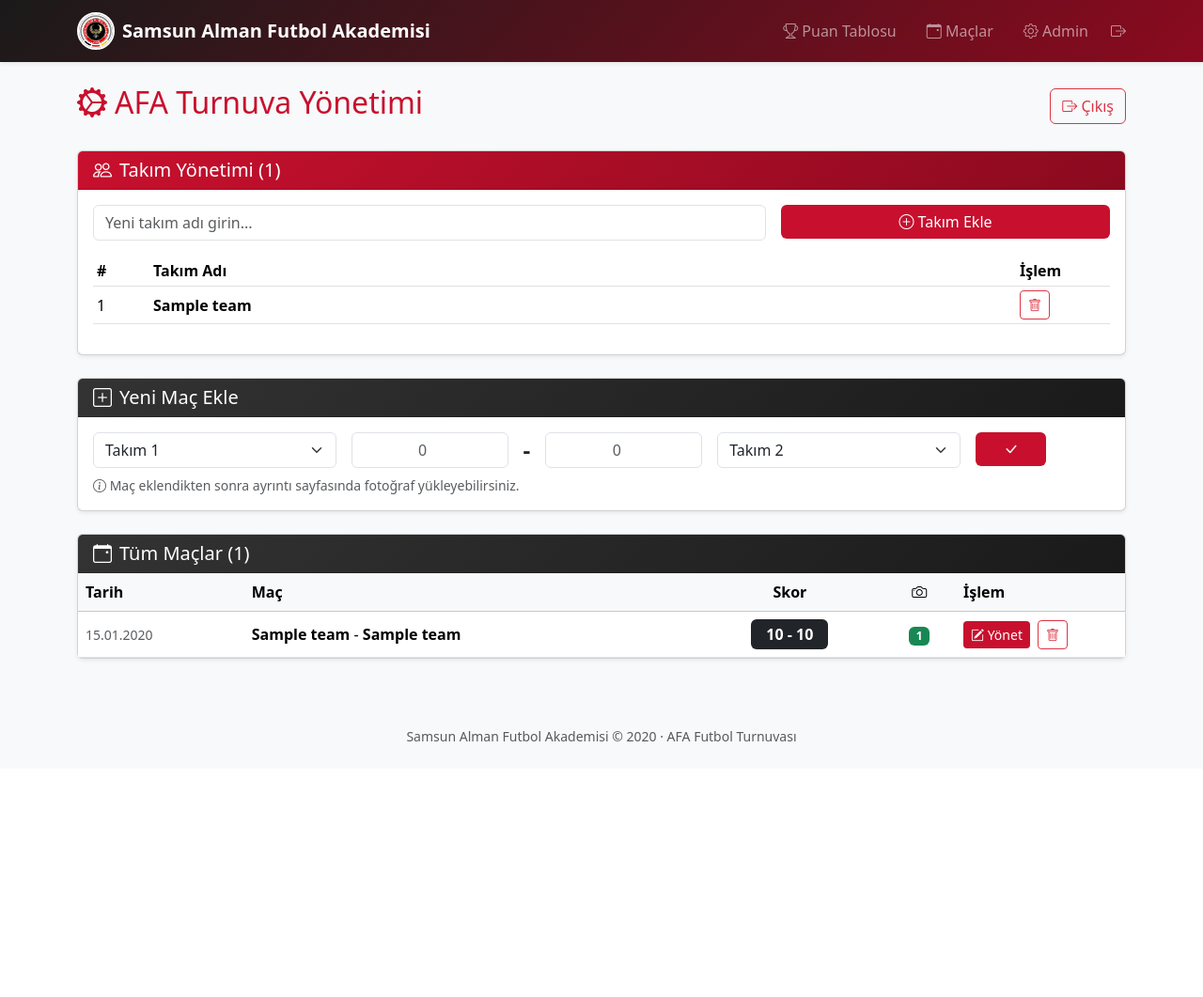
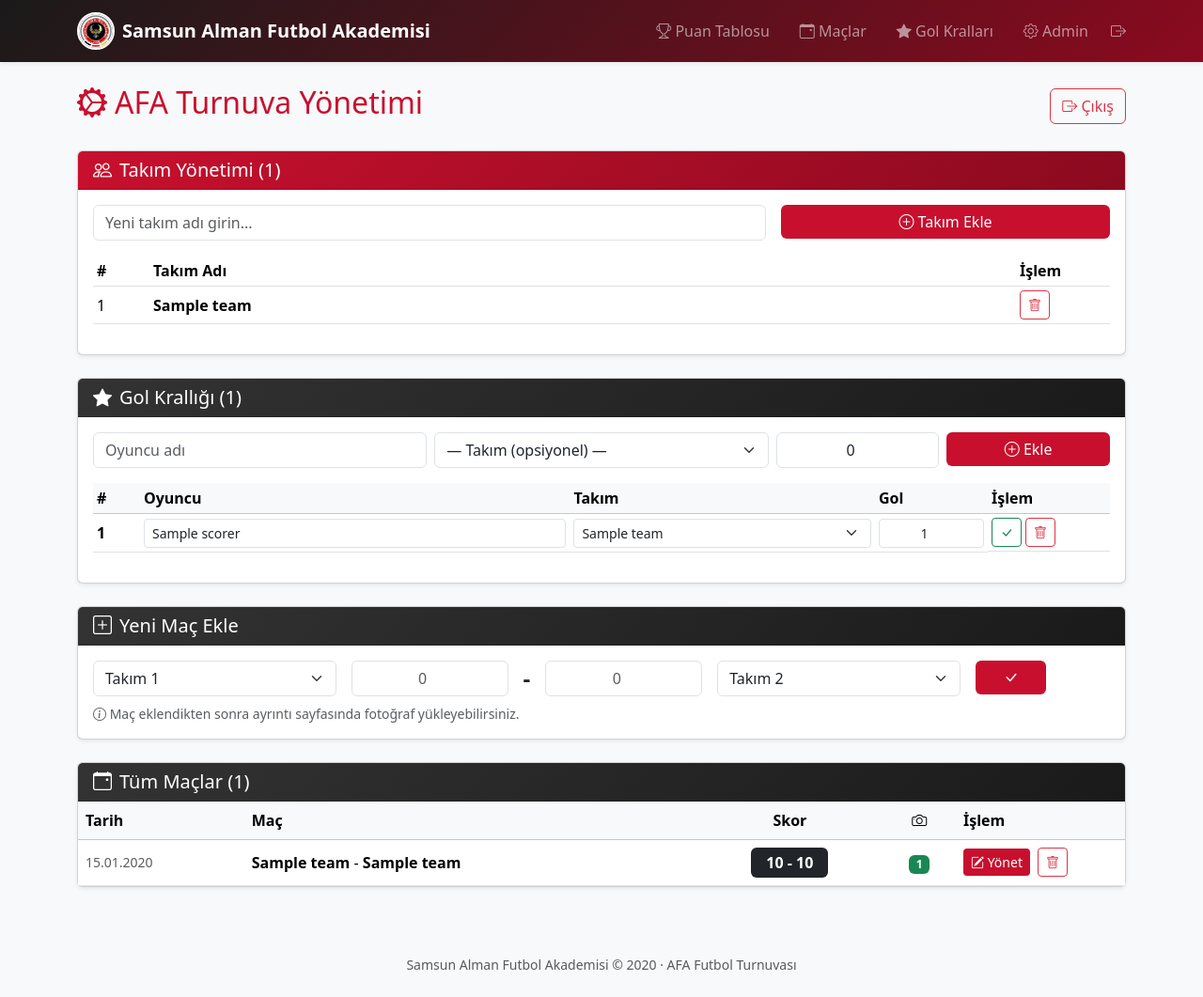
Before and after one commit to omerfarukshn/afa-turnuva, a Flask app: page /admin in a window 1280 px wide. Shown: the whole page at 94% size. Before the commit the page ends 789 px from the top, so only its background shows below. Run offline with Flask 3, Linux system fonts and the light colour scheme; the visitor is signed in with stand-in values (Sample User, id 1); tables that the repository leaves empty hold one stand-in row (values such as "Sample post").

Commit message:
Gol krallari ozelligi + login ipucu kaldirildi + RAM 512MB

```diff
--- a/app.py
+++ b/app.py
@@ -8,7 +8,7 @@
 from werkzeug.utils import secure_filename
 from PIL import Image, ImageOps
 
-from models import db, Team, Match, MatchPhoto, calculate_standings
+from models import db, Team, Match, MatchPhoto, Scorer, calculate_standings
 
 app = Flask(__name__)
 app.config['SECRET_KEY'] = os.environ.get('TFF_SECRET_KEY', 'afa-turnuva-dev-secret')
@@ -132,6 +132,12 @@
     return render_template('match_detail.html', match=match)
 
 
+@app.route('/gol-krallari')
+def top_scorers():
+    scorers = Scorer.query.order_by(Scorer.goals.desc(), Scorer.name.asc()).all()
+    return render_template('scorers.html', scorers=scorers)
+
+
 @app.route('/uploads/<path:filename>')
 def uploaded_file(filename):
     """Serve uploaded images from persistent dir."""
@@ -168,7 +174,55 @@
 def admin():
     teams = Team.query.order_by(Team.name).all()
     matches = Match.query.order_by(Match.date.desc()).all()
-    return render_template('admin.html', teams=teams, matches=matches)
+    scorers = Scorer.query.order_by(Scorer.goals.desc(), Scorer.name.asc()).all()
+    return render_template('admin.html', teams=teams, matches=matches, scorers=scorers)
+
+
+# ---------- Admin: Scorers (gol krallığı) ----------
+
+@app.route('/admin/scorer_add', methods=['POST'])
+@login_required
+def scorer_add():
+    name = request.form.get('name', '').strip()[:100]
+    try:
+        goals = max(0, int(request.form.get('goals') or 0))
+    except (TypeError, ValueError):
+        goals = 0
+    team_id = request.form.get('team_id')
+    team_id = int(team_id) if team_id and team_id.isdigit() else None
+    if not name:
+        flash('Oyuncu adı boş olamaz!')
+        return redirect(url_for('admin'))
+    db.session.add(Scorer(name=name, goals=goals, team_id=team_id))
+    db.session.commit()
+    flash(f'{name} eklendi ({goals} gol).')
+    return redirect(url_for('admin'))
+
+
+@app.route('/admin/scorer_update/<int:scorer_id>', methods=['POST'])
+@login_required
+def scorer_update(scorer_id):
+    s = Scorer.query.get_or_404(scorer_id)
+    s.name = (request.form.get('name', '').strip() or s.name)[:100]
+    try:
+        s.goals = max(0, int(request.form.get('goals') or 0))
+    except (TypeError, ValueError):
+        pass
+    tid = request.form.get('team_id')
+    s.team_id = int(tid) if tid and tid.isdigit() else None
+    db.session.commit()
+    flash('Oyuncu güncellendi.')
+    return redirect(url_for('admin'))
+
+
+@app.route('/admin/scorer_delete/<int:scorer_id>', methods=['POST'])
+@login_required
+def scorer_delete(scorer_id):
+    s = Scorer.query.get_or_404(scorer_id)
+    db.session.delete(s)
+    db.session.commit()
+    flash('Oyuncu silindi.')
+    return redirect(url_for('admin'))
 
 
 @app.route('/admin/team_add', methods=['POST'])
--- a/fly.toml
+++ b/fly.toml
@@ -20,4 +20,4 @@
 [[vm]]
   cpu_kind = "shared"
   cpus = 1
-  memory_mb = 256
+  memory_mb = 512
--- a/templates/admin.html
+++ b/templates/admin.html
@@ -58,6 +58,89 @@
                 </tbody>
             </table>
         </div>
+    </div>
+</div>
+
+<!-- Gol Krallığı -->
+<div class="card shadow-sm mb-4">
+    <div class="card-header afa-header-dark text-white">
+        <h5 class="mb-0"><i class="bi bi-star-fill me-2"></i>Gol Krallığı ({{ scorers|length }})</h5>
+    </div>
+    <div class="card-body">
+        <form method="POST" action="{{ url_for('scorer_add') }}" class="row g-2 mb-3">
+            <div class="col-md-4">
+                <input type="text" name="name" class="form-control" placeholder="Oyuncu adı" required>
+            </div>
+            <div class="col-md-4">
+                <select name="team_id" class="form-select">
+                    <option value="">— Takım (opsiyonel) —</option>
+                    {% for team in teams %}
+                    <option value="{{ team.id }}">{{ team.name }}</option>
+                    {% endfor %}
+                </select>
+            </div>
+            <div class="col-md-2">
+                <input type="number" name="goals" class="form-control text-center" min="0" value="0" placeholder="Gol" required>
+            </div>
+            <div class="col-md-2">
+                <button type="submit" class="btn afa-btn w-100">
+                    <i class="bi bi-plus-circle"></i> Ekle
+                </button>
+            </div>
+        </form>
+
+        {% if scorers %}
+        <div class="table-responsive">
+            <table class="table table-hover table-sm align-middle">
+                <thead class="table-light">
+                    <tr>
+                        <th style="width:50px">#</th>
+                        <th>Oyuncu</th>
+                        <th style="width:30%">Takım</th>
+                        <th style="width:120px">Gol</th>
+                        <th style="width:130px">İşlem</th>
+                    </tr>
+                </thead>
+                <tbody>
+                    {% for s in scorers %}
+                    <tr>
+                        <td class="fw-bold">{{ loop.index }}</td>
+                        <td>
+                            <input type="text" name="name" value="{{ s.name }}" class="form-control form-control-sm"
+                                   form="scorer-form-{{ s.id }}" required>
+                        </td>
+                        <td>
+                            <select name="team_id" class="form-select form-select-sm" form="scorer-form-{{ s.id }}">
+                                <option value="">—</option>
+                                {% for team in teams %}
+                                <option value="{{ team.id }}" {% if s.team_id == team.id %}selected{% endif %}>{{ team.name }}</option>
+                                {% endfor %}
+                            </select>
+                        </td>
+                        <td>
+                            <input type="number" name="goals" value="{{ s.goals }}" min="0"
+                                   class="form-control form-control-sm text-center" form="scorer-form-{{ s.id }}">
+                        </td>
+                        <td class="d-flex gap-1">
+                            <form id="scorer-form-{{ s.id }}" method="POST"
+                                  action="{{ url_for('scorer_update', scorer_id=s.id) }}" class="d-inline">
+                                <button type="submit" class="btn btn-sm btn-outline-success" title="Kaydet">
+                                    <i class="bi bi-check-lg"></i>
+                                </button>
+                            </form>
+                            <form method="POST" action="{{ url_for('scorer_delete', scorer_id=s.id) }}" class="d-inline"
+                                  onsubmit="return confirm('{{ s.name }} silinecek. Emin misiniz?')">
+                                <button type="submit" class="btn btn-sm btn-outline-danger" title="Sil">
+                                    <i class="bi bi-trash"></i>
+                                </button>
+                            </form>
+                        </td>
+                    </tr>
+                    {% endfor %}
+                </tbody>
+            </table>
+        </div>
+        {% endif %}
     </div>
 </div>
 
--- a/templates/admin_login.html
+++ b/templates/admin_login.html
@@ -31,10 +31,6 @@
                         <i class="bi bi-box-arrow-in-right me-2"></i>Giriş Yap
                     </button>
                 </form>
-
-                <div class="alert alert-warning text-center mt-4 small">
-                    Varsayılan: <strong>kullanıcı: admin</strong> | <strong>şifre: admin123</strong>
-                </div>
             </div>
         </div>
     </div>
--- a/templates/base.html
+++ b/templates/base.html
@@ -29,6 +29,9 @@
                 </a>
                 <a class="nav-link" href="{{ url_for('matches_list') }}">
                     <i class="bi bi-calendar-event"></i> <span class="d-none d-sm-inline">Maçlar</span>
+                </a>
+                <a class="nav-link" href="{{ url_for('top_scorers') }}">
+                    <i class="bi bi-star-fill"></i> <span class="d-none d-sm-inline">Gol Kralları</span>
                 </a>
                 {% if session.get('logged_in') %}
                 <a class="nav-link" href="{{ url_for('admin') }}">
```
Also changed, not shown: models.py (+16 -0 lines), templates/scorers.html (added, +46 -0 lines), 1 other file.
